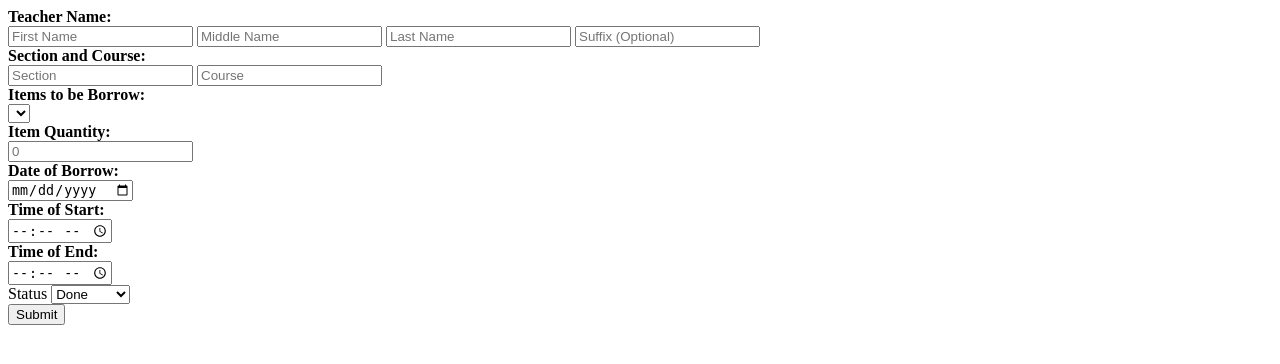
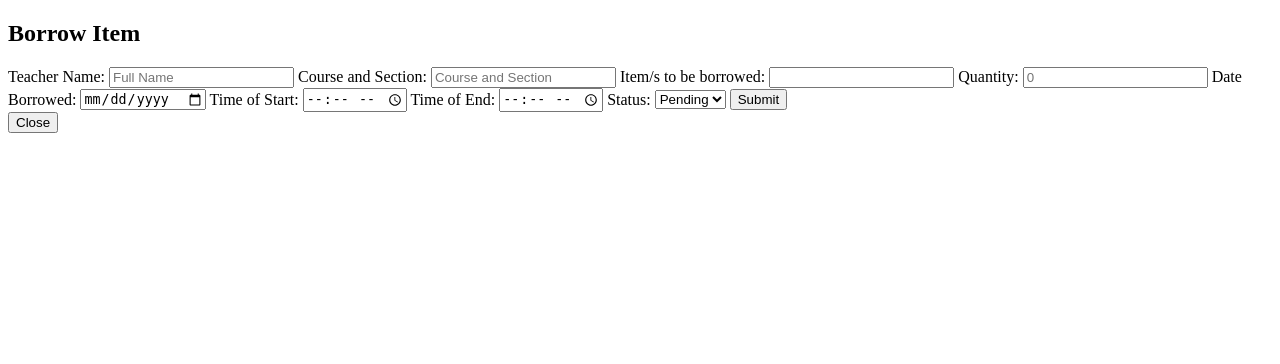
Before and after one commit to deestablismentalism/ajijijiji, a PHP site: page /FinalsProject/borrowform.php in a window 1280 px wide. Shown: the top 364 px of the page. Run offline with PHP 8.4, Linux system fonts and the light colour scheme; the visitor is signed in with stand-in values (Sample User, id 1); data that the repository does not hold is empty.

Commit message:
Update borrowform.php

```diff
--- a/FinalsProject/borrowform.php
+++ b/FinalsProject/borrowform.php
@@ -12,55 +12,37 @@
     </head>
     <body>
 
-    <div>
-        <form action="includes/borrowHandler.inc.php" method="post">
+    <h2>Borrow Item</h2>
+    <form class="form-container" action="includes/borrowHandler.inc.php" method="post">
+        <label class="form-label" for="name">Teacher Name:</label>
+        <input class="form-input" type="text" placeholder="Full Name" id="name" name="name" required>
 
-            <label for="fname"><b> Teacher Name:</b></label>
-            <br>
-            <input type="text" id="fname" name="fname" placeholder="First Name">
-            <input type="text" id="mname" name="mname" placeholder="Middle Name">
-            <input type="text" id="lname" name="lname" placeholder="Last Name">
-            <input type="text" id="sname" name="sname" placeholder="Suffix (Optional)">
-            <br>
-            <label for="SCourse"><b>Section and Course:</b></label>
-            <br>
-            <input type="text" id="Sname" name="section" placeholder="Section">
-            <input type="text" id="Course" name="course" placeholder="Course">
-            <br>
-            <label for="items"><b>Items to be Borrow:</b></label>
-            <div class="dropdown">
-                <select name="items">
-                    <?php displayItems() ?>
+        <label class="form-label" for="coursensec">Course and Section:</label>
+        <input class="form-input" type="text" placeholder="Course and Section" id="coursensec" name="coursensec" required>
+
+        <label class="form-label" for="itemborrowed">Item/s to be borrowed:</label>
+        <input class="form-input" type="text" id="itemborrowed" name="itemborrowed" required>
+
+        <label class="form-label" for="itemqty">Quantity:</label>
+        <input class="form-input" type="number" id="itemqty" name="itemqty" placeholder="0" required>
+
+        <label class="form-label" for="dateborrowed">Date Borrowed:</label>
+        <input class="form-input" type="date" id="dateborrowed" name="dateborrowed" required>
+
+        <label class="form-label" for="start">Time of Start:</label>
+        <input class="form-input" type="time" id="start" name="start" required>
+
+        <label class="form-label" for="end">Time of End:</label>
+        <input class="form-input" type="time" id="end" name="end" required>
+
+        <label class="form-label" for="status">Status:</label>
+        <select name="status" required>
+            <option value="Pending">Pending</option>
         </select>
-            </div>
 
-            <label for="Itq"><b>Item Quantity:</b></label>
-            <br>
-            <input type="number" id="Itqa" name="quantity" placeholder="0">
-            <br>
-            <label for="Date"><b>Date of Borrow:</b></label>
-            <br>
-            <input type="date" id="DoBr" name="Date">
-            <br>
-            <label for="start"><b>Time of Start:</b></label>
-            <br>
-            <input type="time" id="ToSt" name="start" placeholder="HH:mm">
-            <br>
-            <label for="end"><b>Time of End:</b></label>
-            <br>
-            <input type="time" id="ToE" name="end" placeholder="HH:mm">
-            <br>
-            <div class="dropdown">
-                <label for="status"> Status </label>
-                <select name = "status">
-                    <Option>Done</Option>
-                    <Option>Not Done</Option>
-            </select>
-            </div>
-            <button> Submit </button>
+        <button class="btn-submit" type="submit">Submit</button>
     </form>
-    </div>
-
+    <button class="btn-close-popup" onclick="togglePopup()">Close</button>
 
 </body>
 
```
Lines whose indentation alone changed are shown as unchanged.
